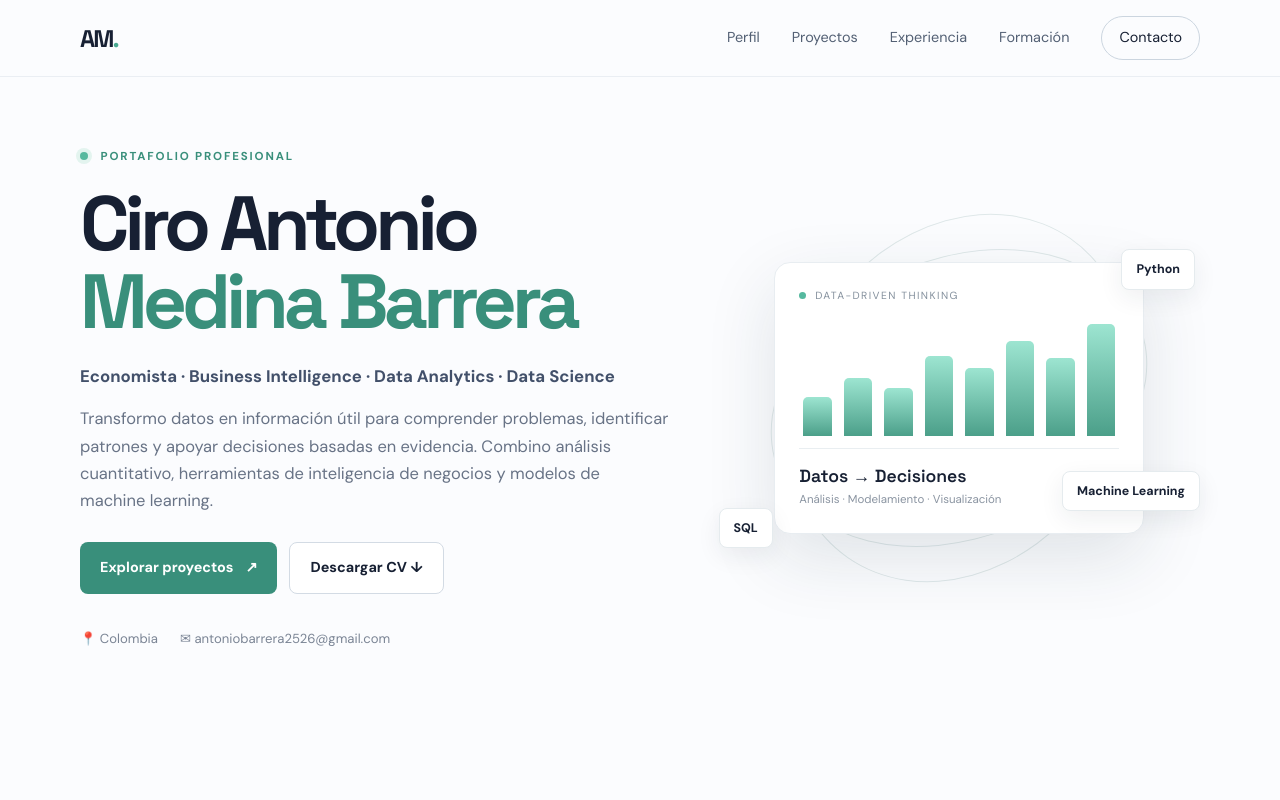
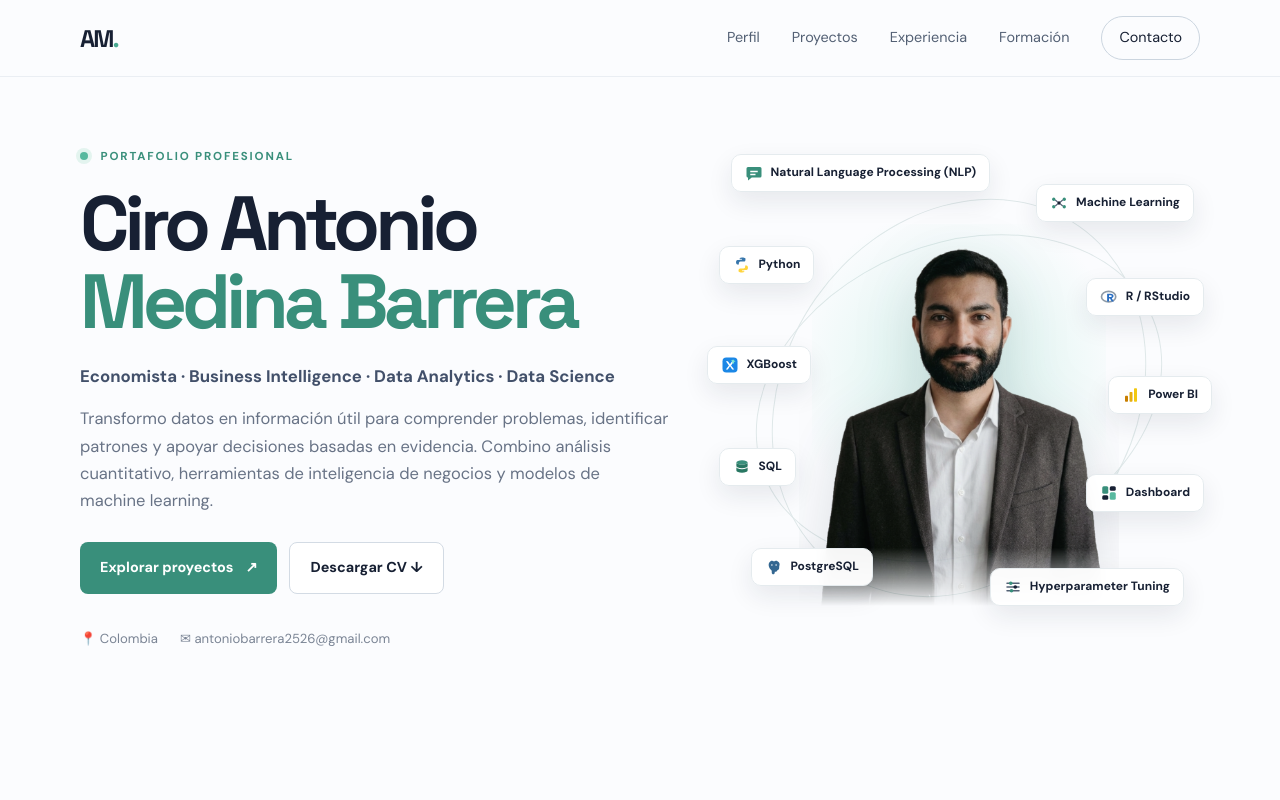
Before and after one commit to antoniobarrera2526/portafolio_data_science_antonio, a plain HTML site: page index.html in a window 1280 px wide. Shown: the top 800 px of the page. Drawn offline with Linux system fonts and the light colour scheme.

Commit message:
Subir foto de perfil
Se carga foto de perfil sin fondo

```diff
--- a/index.html
+++ b/index.html
@@ -49,14 +49,51 @@
       <div class="hero-visual" aria-label="Resumen de habilidades">
         <div class="orbit orbit-one"></div>
         <div class="orbit orbit-two"></div>
-        <div class="data-card card-main">
-          <div class="card-top"><span class="mini-dot"></span><span>DATA-DRIVEN THINKING</span></div>
-          <div class="chart-bars"><i></i><i></i><i></i><i></i><i></i><i></i><i></i><i></i></div>
-          <div class="chart-caption"><strong>Datos → Decisiones</strong><span>Análisis · Modelamiento · Visualización</span></div>
+        <div class="hero-photo-wrap">
+          <img src="Imagenes/foto_perfil.png" alt="Foto de perfil de Ciro Antonio Medina Barrera" class="hero-photo">
         </div>
-        <div class="float-tag tag-python">Python</div>
-        <div class="float-tag tag-sql">SQL</div>
-        <div class="float-tag tag-ml">Machine Learning</div>
+        <div class="float-tags">
+          <div class="float-tag tag-nlp">
+            <svg viewBox="0 0 24 24" aria-hidden="true"><path fill="#398f7b" d="M4 4h16a2 2 0 0 1 2 2v10a2 2 0 0 1-2 2H9l-5 4v-4H4a2 2 0 0 1-2-2V6a2 2 0 0 1 2-2Zm3 5v2h10V9H7Zm0 4v2h7v-2H7Z"/></svg>
+            <span>Natural Language Processing (NLP)</span>
+          </div>
+          <div class="float-tag tag-python">
+            <svg viewBox="0 0 24 24" aria-hidden="true"><path fill="#3776AB" d="M11.9 2C8.8 2 9 3.3 9 3.3v1.4h3v.5H6.8S4 4.9 4 8.2s2.4 3.2 2.4 3.2h1.4V9.8s-.1-2.4 2.4-2.4h4.1s2.3 0 2.3-2.2V3.6S16.9 2 11.9 2Zm-1.3 1.4a.6.6 0 1 1 0 1.2.6.6 0 0 1 0-1.2Z"/><path fill="#FFD43B" d="M12.1 22c3.1 0 2.9-1.3 2.9-1.3v-1.4h-3v-.5h5.2s2.8.3 2.8-3-2.4-3.2-2.4-3.2h-1.4v1.6s.1 2.4-2.4 2.4H9.7s-2.3 0-2.3 2.2v1.6S7.1 22 12.1 22Zm1.3-1.4a.6.6 0 1 1 0-1.2.6.6 0 0 1 0 1.2Z"/></svg>
+            <span>Python</span>
+          </div>
+          <div class="float-tag tag-xgboost">
+            <svg viewBox="0 0 24 24" aria-hidden="true"><rect x="2" y="2" width="20" height="20" rx="5" fill="#1b87e6"/><path fill="#fff" d="M6.5 7h2.7l2.8 4.1L14.8 7h2.7l-4.1 5.6L17.6 18h-2.7l-2.9-4.3L9.1 18H6.4l4.2-5.4L6.5 7Z"/><path fill="#7ee7d2" d="M16.2 4.5l3.3 3.3h-2.1v2.1h-2.4V6.6h-2.1l3.3-2.1Z"/></svg>
+            <span>XGBoost</span>
+          </div>
+          <div class="float-tag tag-sql">
+            <svg viewBox="0 0 24 24" aria-hidden="true"><ellipse cx="12" cy="6" rx="7.5" ry="3" fill="#398f7b"/><path fill="#287762" d="M4.5 6v4.5c0 1.66 3.36 3 7.5 3s7.5-1.34 7.5-3V6c0 1.66-3.36 3-7.5 3S4.5 7.66 4.5 6Zm0 6v4.5c0 1.66 3.36 3 7.5 3s7.5-1.34 7.5-3V12c0 1.66-3.36 3-7.5 3s-7.5-1.34-7.5-3Z"/></svg>
+            <span>SQL</span>
+          </div>
+          <div class="float-tag tag-postgres">
+            <svg viewBox="0 0 24 24" aria-hidden="true"><path fill="#336791" d="M16.6 4.2c-1.5-.9-3.3-.6-4.6.4-1.3-1-3.1-1.3-4.6-.4C5.1 5.6 4.4 8.7 5.2 11.4c.5 1.8 1.6 3.5 3 4.7.5.4.8 1 .8 1.7v1.7c0 1.1.9 2 2 2s2-.9 2-2v-1.2c.6.1 1.2.1 1.8-.1 1-.3 1.7-1.1 2-2.1.3 0 .7-.1 1-.3.8-.5 1.2-1.4 1.1-2.4-.1-1.3.1-2.5.4-3.7.7-2.2-.2-4.4-2.7-5.5ZM9.2 10.2a1 1 0 1 1 0-2 1 1 0 0 1 0 2Zm5.6 0a1 1 0 1 1 0-2 1 1 0 0 1 0 2Z"/></svg>
+            <span>PostgreSQL</span>
+          </div>
+          <div class="float-tag tag-ml">
+            <svg viewBox="0 0 24 24" aria-hidden="true"><circle cx="5" cy="7" r="2.2" fill="#398f7b"/><circle cx="5" cy="17" r="2.2" fill="#398f7b"/><circle cx="12" cy="12" r="2.4" fill="#172033"/><circle cx="19" cy="7" r="2.2" fill="#398f7b"/><circle cx="19" cy="17" r="2.2" fill="#398f7b"/><path stroke="#536074" stroke-width="1.5" d="M7 8l3.2 2.7M7 16l3.2-2.7M13.8 10.7L17 8M13.8 13.3L17 16"/></svg>
+            <span>Machine Learning</span>
+          </div>
+          <div class="float-tag tag-r">
+            <svg viewBox="0 0 24 24" aria-hidden="true"><ellipse cx="11.5" cy="11.5" rx="9.5" ry="7" fill="none" stroke="#8E9BA8" stroke-width="2.2"/><path fill="#276DC3" d="M9.5 7.5h4.8c2.2 0 3.7 1.2 3.7 3.1 0 1.4-.9 2.5-2.3 2.9l2.8 4.5h-2.8l-2.4-4.1H12v4.1H9.5V7.5Zm2.5 2v2.6h2.1c1 0 1.6-.5 1.6-1.3s-.6-1.3-1.6-1.3H12Z"/></svg>
+            <span>R / RStudio</span>
+          </div>
+          <div class="float-tag tag-powerbi">
+            <svg viewBox="0 0 24 24" aria-hidden="true"><rect x="4" y="13" width="4" height="8" rx="1" fill="#C87E00"/><rect x="10" y="8" width="4" height="13" rx="1" fill="#E6AD10"/><rect x="16" y="3" width="4" height="18" rx="1" fill="#F2C811"/></svg>
+            <span>Power BI</span>
+          </div>
+          <div class="float-tag tag-dashboard">
+            <svg viewBox="0 0 24 24" aria-hidden="true"><rect x="3" y="3" width="8" height="10" rx="2" fill="#398f7b"/><rect x="13" y="3" width="8" height="6" rx="2" fill="#172033"/><rect x="13" y="11" width="8" height="10" rx="2" fill="#58b99f"/><rect x="3" y="15" width="8" height="6" rx="2" fill="#172033"/></svg>
+            <span>Dashboard</span>
+          </div>
+          <div class="float-tag tag-tuning">
+            <svg viewBox="0 0 24 24" aria-hidden="true"><path stroke="#536074" stroke-width="2" stroke-linecap="round" d="M4 7h16M4 12h16M4 17h16"/><circle cx="9" cy="7" r="2.4" fill="#398f7b"/><circle cx="15" cy="12" r="2.4" fill="#172033"/><circle cx="10" cy="17" r="2.4" fill="#398f7b"/></svg>
+            <span>Hyperparameter Tuning</span>
+          </div>
+        </div>
       </div>
     </section>
 
```
Also changed, not shown: Imagenes/foto_perfil.png (added), styles.css, 1 other file.
